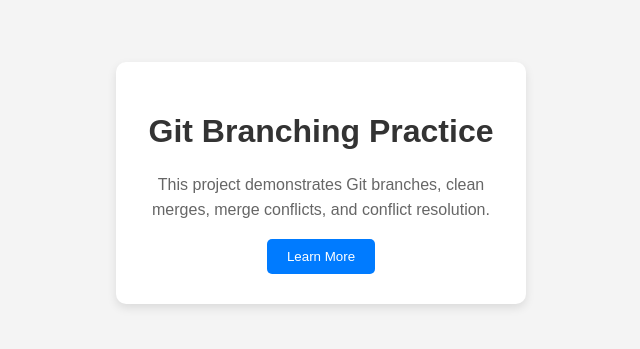
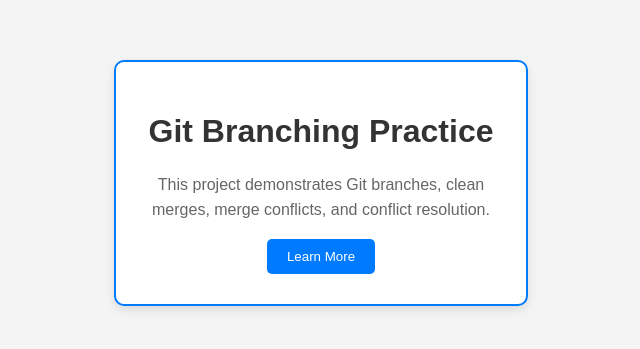
Before and after one commit to obidurovi/2023100000314_01_GitLab, a plain HTML site: page index.html in a window 1280 px wide. Shown: the part 225-574 px from the top of the page, without its empty margins (319-959 px from the left). Drawn offline with Linux system fonts and the light colour scheme.

Commit message:
Update card styling in branch-1

```diff
--- a/index.css
+++ b/index.css
@@ -15,6 +15,7 @@ body {
     text-align: center;
     border-radius: 10px;
     box-shadow: 0 4px 10px rgba(0, 0, 0, 0.1);
+    border: 2px solid #007bff;
 }
 
 h1 {
```
